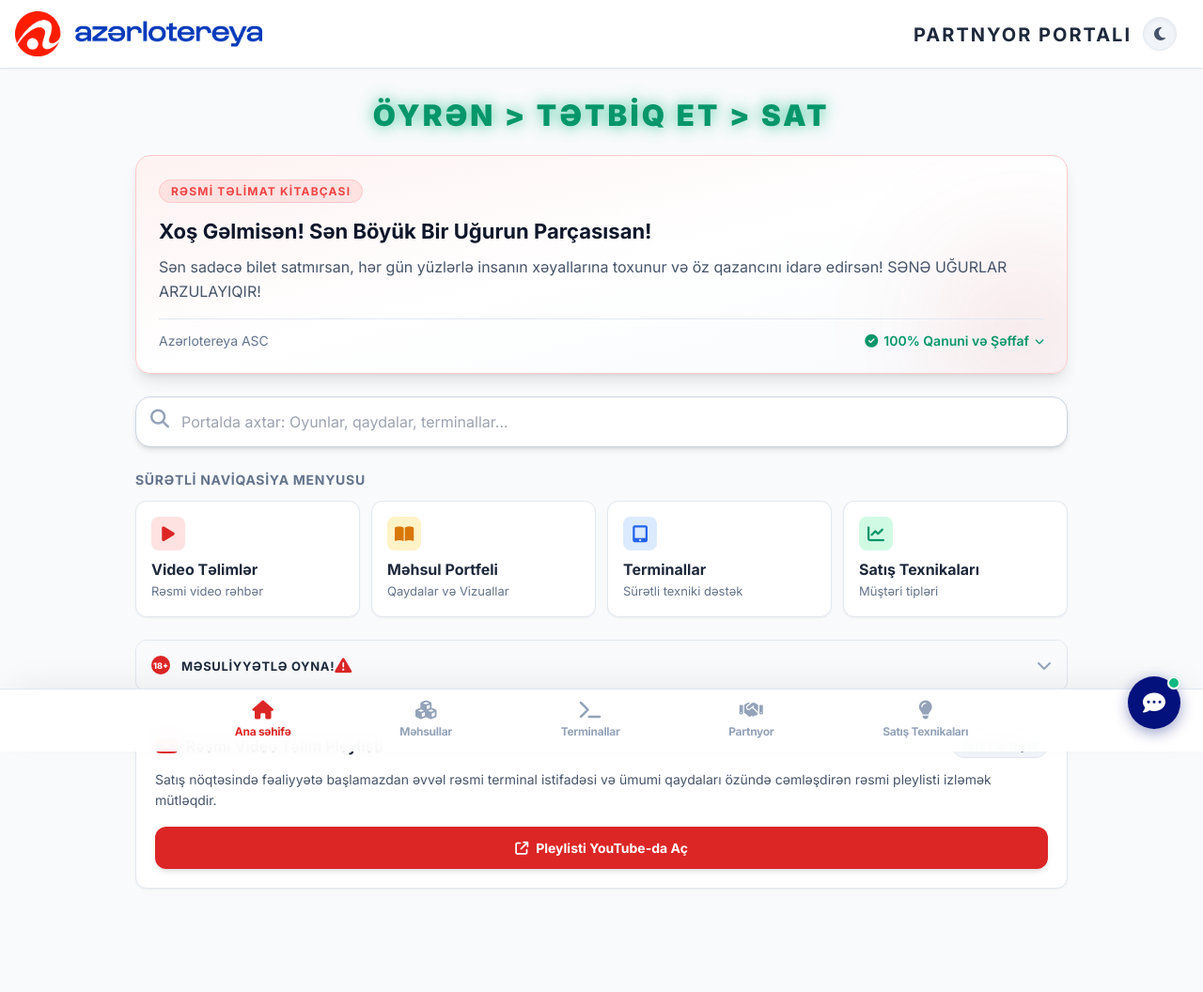
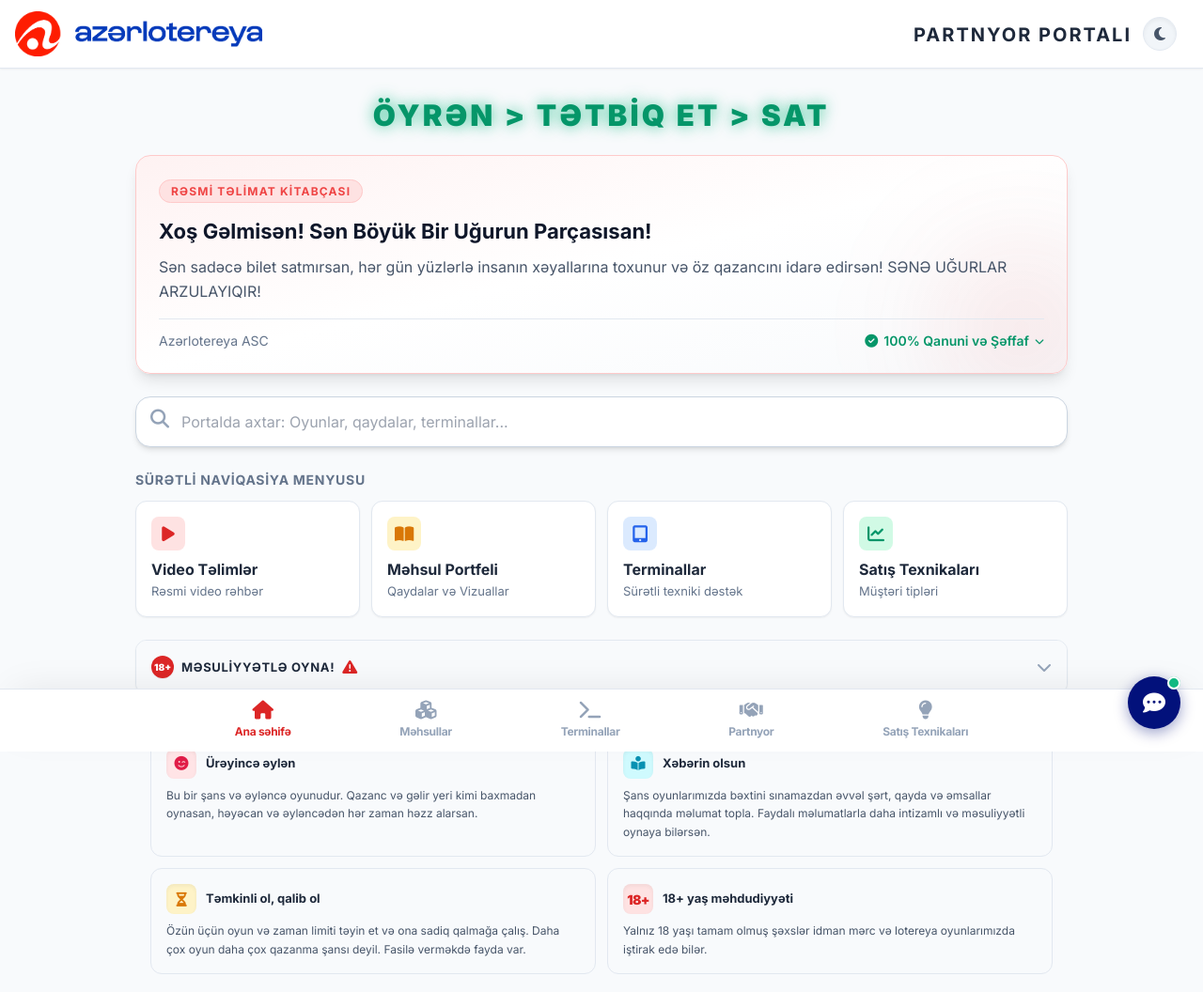
Before and after one commit to azltraining-1/training, a plain HTML site: page index.html in a window 1280 px wide. Shown: the top 1056 px of the page at 94% size. Drawn offline with nearby package versions, Linux system fonts and the light colour scheme.

Commit message:
Update index.html

```diff
--- a/index.html
+++ b/index.html
@@ -265,15 +265,17 @@
 <!-- MƏSULİYYƏTLƏ OYNA BÖLMƏSİ -->
 <details class="group bg-white dark:bg-[#02117B] rounded-xl border border-slate-200 dark:border-slate-800 shadow-sm dark:shadow-none transition-colors duration-300 overflow-hidden">
     <summary class="flex justify-between items-center cursor-pointer outline-none list-none select-none p-4 bg-slate-50 dark:bg-slate-800/40">
-                    <div class="flex items-center">
-                        <span class="flex items-center justify-center w-5 h-5 mr-3 shrink-0 rounded-full bg-red-600 dark:bg-red-500 text-white dark:border-red-500 text-red-600 dark:text-red-500 font-extrabold text-[9px] leading-none select-none">
+        <div class="flex items-center gap-2">
+            <!-- QIRMIZI DAİRƏ İÇİNDƏ AĞ 18+ YAZISI -->
+            <span class="flex items-center justify-center w-6 h-6 shrink-0 rounded-full bg-red-600 text-white font-black text-[10px] leading-none select-none shadow-sm">
                 18+
             </span>
             <h3 class="font-bold text-[13px] text-slate-800 dark:text-white uppercase tracking-wider mt-0.5">MƏSULİYYƏTLƏ OYNA!</h3>
-                            <i class="fa-solid fa-triangle-exclamation text-red-600 dark:text-red-500 text-[18px] relative z-10"></i>
+            <i class="fa-solid fa-triangle-exclamation text-red-600 dark:text-red-500 text-[16px]"></i>
         </div>
         <i class="fa-solid fa-chevron-down text-slate-400 transition-transform duration-300 group-open:rotate-180 ml-2"></i>
     </summary>
+</details>
 
                 <div class="p-4 border-t border-slate-100 dark:border-slate-800/80 animate-[fadeIn_0.3s_ease-in-out]">
                     <div class="grid grid-cols-1 sm:grid-cols-2 gap-3">
```
Lines whose indentation alone changed are shown as unchanged.
